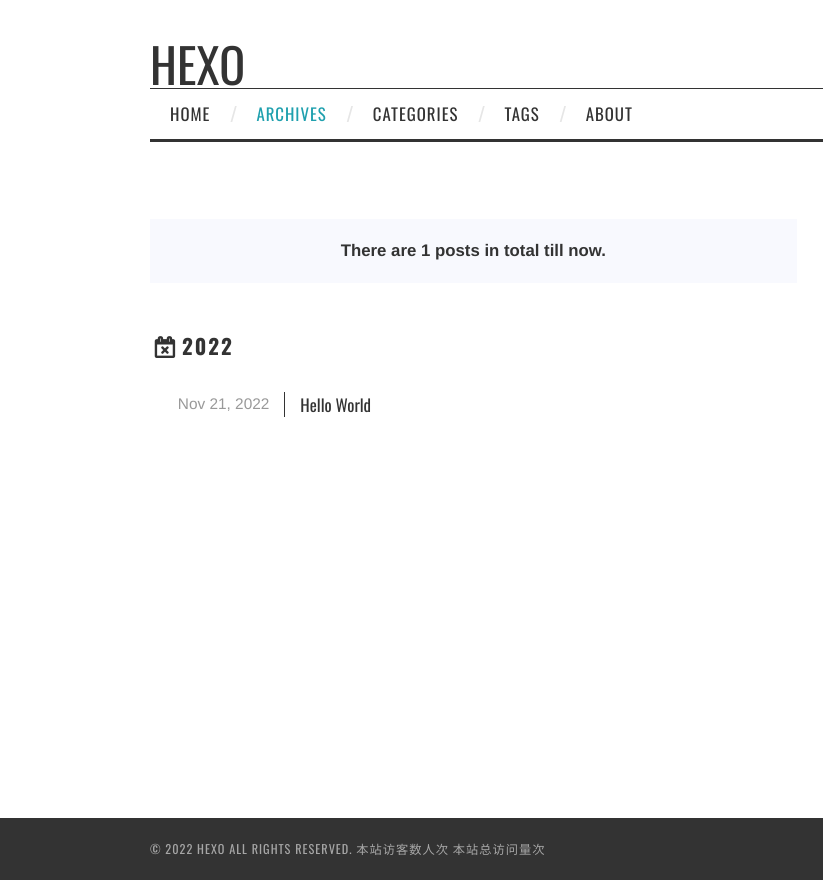
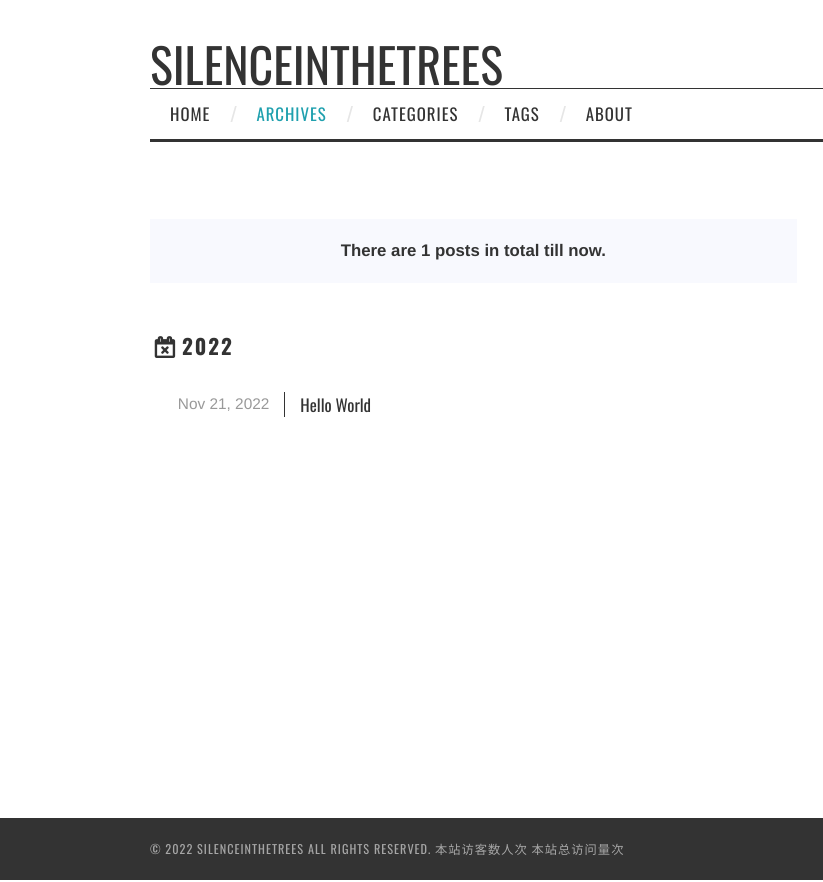
Before and after one commit to lyx1234/lyx1234.github.io, a plain HTML site: page archives/2022/11/index.html in a window 1280 px wide. Shown: the full height of the page, 0-823 px from the left. Drawn offline with nearby package versions, Linux system fonts and the light colour scheme; some packages are replaced by stand-ins of ours; no server answers; a script that the page names is missing.

Commit message:
Site updated: 2022-11-23 14:17:13

```diff
--- a/archives/2022/11/index.html
+++ b/archives/2022/11/index.html
@@ -3,21 +3,21 @@
 <head>
   <meta charset="utf-8">
 
-  <title>Archives: 2022/11 | Hexo</title>
+  <title>Archives: 2022/11 | SilenceInTheTrees</title>
   <meta name="viewport" content="width=device-width, initial-scale=1, maximum-scale=1">
 
 
 
 
   <meta property="og:type" content="website">
-<meta property="og:title" content="Hexo">
+<meta property="og:title" content="SilenceInTheTrees">
 <meta property="og:url" content="http://example.com/archives/2022/11/index.html">
-<meta property="og:site_name" content="Hexo">
+<meta property="og:site_name" content="SilenceInTheTrees">
 <meta property="og:locale" content="en_US">
 <meta property="article:author" content="John Doe">
 <meta name="twitter:card" content="summary">
 
-    <link rel="alternate" href="/atom.xml" title="Hexo" type="application/atom+xml">
+    <link rel="alternate" href="/atom.xml" title="SilenceInTheTrees" type="application/atom+xml">
 
   <link rel="icon" href="/css/images/favicon.ico">
 
@@ -65,7 +65,7 @@
 
           <h1 class="site-title">
 
-              <a href="/" title="Hexo" rel="home"> Hexo </a>
+              <a href="/" title="SilenceInTheTrees" rel="home"> SilenceInTheTrees </a>
 
           </h1>
 
@@ -307,7 +307,7 @@
 
   <div class="clearfix container">
       <div class="site-info">
-	      &copy; 2022 Hexo All Rights Reserved.
+	      &copy; 2022 SilenceInTheTrees All Rights Reserved.
 
             <span id="busuanzi_container_site_uv">
               本站访客数<span id="busuanzi_value_site_uv"></span>人次
```
Also changed, not shown: 2022/11/21/hello-world/index.html (+5 -5 lines), archives/2022/index.html (+6 -6 lines), archives/index.html (+6 -6 lines), index.html (+6 -6 lines).
